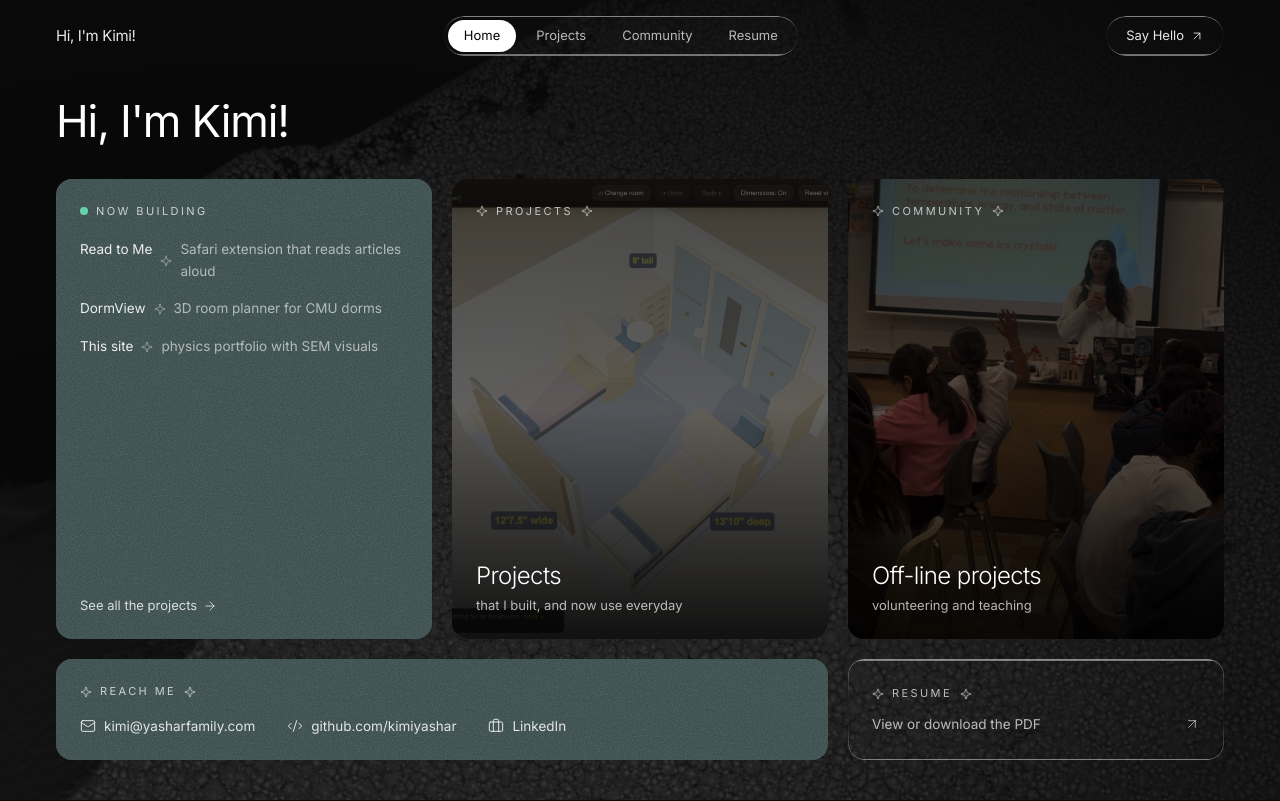
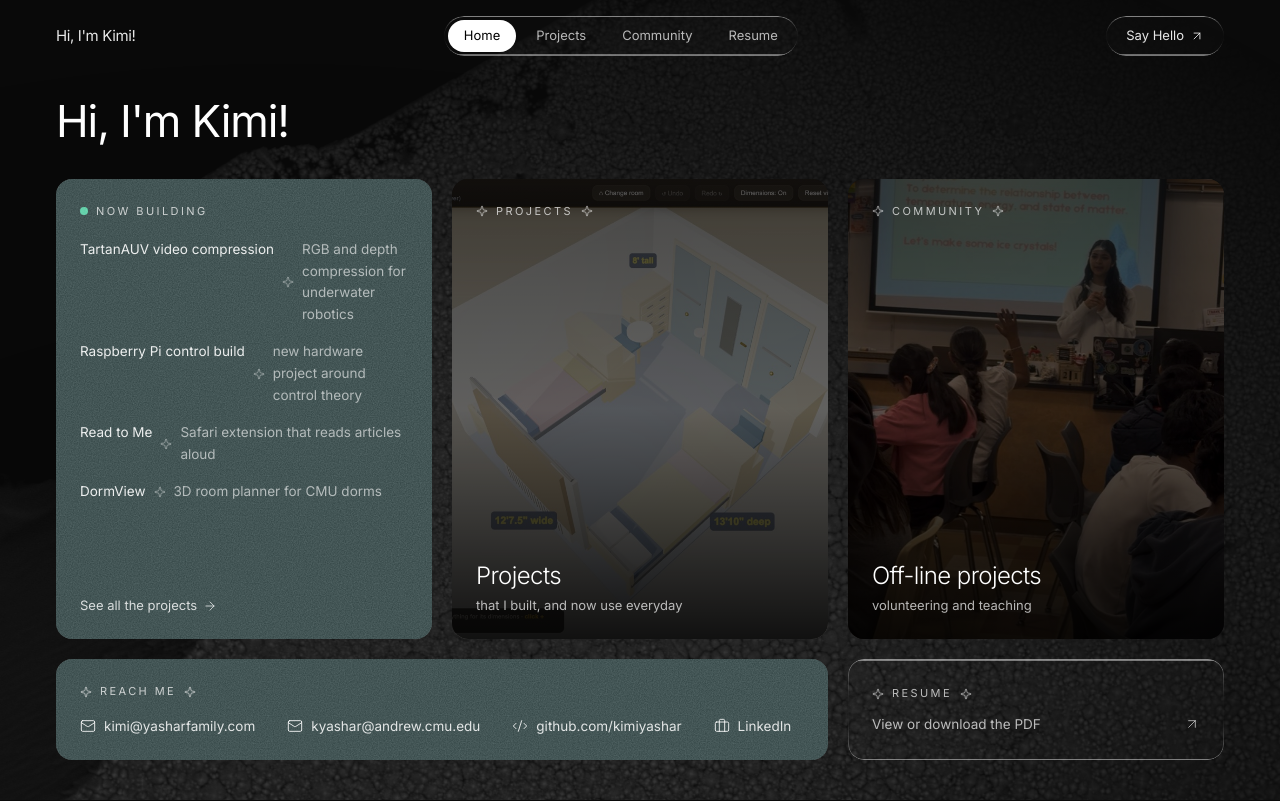
Before and after one commit to kimiyashar/kimiyashar-site, a React (Vite) app: page / in a window 1280 px wide. Shown: the top 801 px of the page. Built offline with nearby package versions, Linux system fonts and the light colour scheme.

Commit message:
Update current projects and contact info

```diff
--- a/src/App.tsx
+++ b/src/App.tsx
@@ -326,6 +326,9 @@ function Home({ go }: { go: (p: Page) => void }) {
             <a href={`mailto:${CONTACT.email}`} className="flex items-center gap-2 text-[13.5px] text-white/85 hover:text-white transition-colors">
               <Mail className="h-4 w-4" strokeWidth={1.5} /> {CONTACT.email}
             </a>
+            <a href={`mailto:${CONTACT.schoolEmail}`} className="flex items-center gap-2 text-[13.5px] text-white/85 hover:text-white transition-colors">
+              <Mail className="h-4 w-4" strokeWidth={1.5} /> {CONTACT.schoolEmail}
+            </a>
             <a href={CONTACT.github} target="_blank" rel="noreferrer" className="flex items-center gap-2 text-[13.5px] text-white/85 hover:text-white transition-colors">
               <Code2 className="h-4 w-4" strokeWidth={1.5} /> github.com/{CONTACT.githubHandle}
             </a>
@@ -482,7 +485,7 @@ function ProjectCard({ p }: { p: Project }) {
             <div className="text-lg tracking-tight drop-shadow-[0_1px_3px_rgba(0,0,0,0.9)]">{p.name}</div>
             <div className="text-[11px] uppercase tracking-[0.18em] text-white/75 drop-shadow-[0_1px_2px_rgba(0,0,0,0.9)]">{p.tag}</div>
           </div>
-          {p.status && (
+          {p.status && p.link && (
             <span className="liquid-glass rounded-full px-3 py-1 text-[11px] text-amber-200/90">{p.status}</span>
           )}
         </div>
@@ -514,7 +517,7 @@ function ProjectCard({ p }: { p: Project }) {
             </>
           ) : (
             <span className="inline-flex items-center gap-2 text-[13px] text-white/50">
-              <span className="h-1.5 w-1.5 rounded-full bg-amber-300/80 pulse-dot" /> in the process
+              <span className="h-1.5 w-1.5 rounded-full bg-amber-300/80 pulse-dot" /> {p.status ?? 'in the process'}
             </span>
           )}
           {p.schematic && (
--- a/src/data.ts
+++ b/src/data.ts
@@ -69,8 +69,8 @@ export const PROJECTS: Project[] = [
     tag: 'dietary restaurant finder',
     problem: 'Finding a restaurant that fits your diet in an unfamiliar city is a scavenger hunt.',
     solution: 'Forkcast filters any city on Earth by vegetarian, vegan, gluten-free, halal, kosher, and more, with real photos, hours, and ratings.',
-    link: 'https://eatforkcast.vercel.app',
     shot: '/shots/forkcast.jpg',
+    status: 'under maintenance',
     tint: '#3a3244',
   },
   {
@@ -151,13 +151,15 @@ export const COMMUNITY: CommunityItem[] = [
 ]
 
 export const NOW = [
+  { label: 'TartanAUV video compression', detail: 'RGB and depth compression for underwater robotics' },
+  { label: 'Raspberry Pi control build', detail: 'new hardware project around control theory' },
   { label: 'Read to Me', detail: 'Safari extension that reads articles aloud' },
   { label: 'DormView', detail: '3D room planner for CMU dorms' },
-  { label: 'This site', detail: 'physics portfolio with SEM visuals' },
 ]
 
 export const CONTACT = {
   email: 'kimi@yasharfamily.com',
+  schoolEmail: 'kyashar@andrew.cmu.edu',
   github: 'https://github.com/kimiyashar',
   githubHandle: 'kimiyashar',
   linkedin: 'https://www.linkedin.com/in/kimiyashar/',
```
Also changed, not shown: 1 other file (tests, documents, lock files or other folders).
